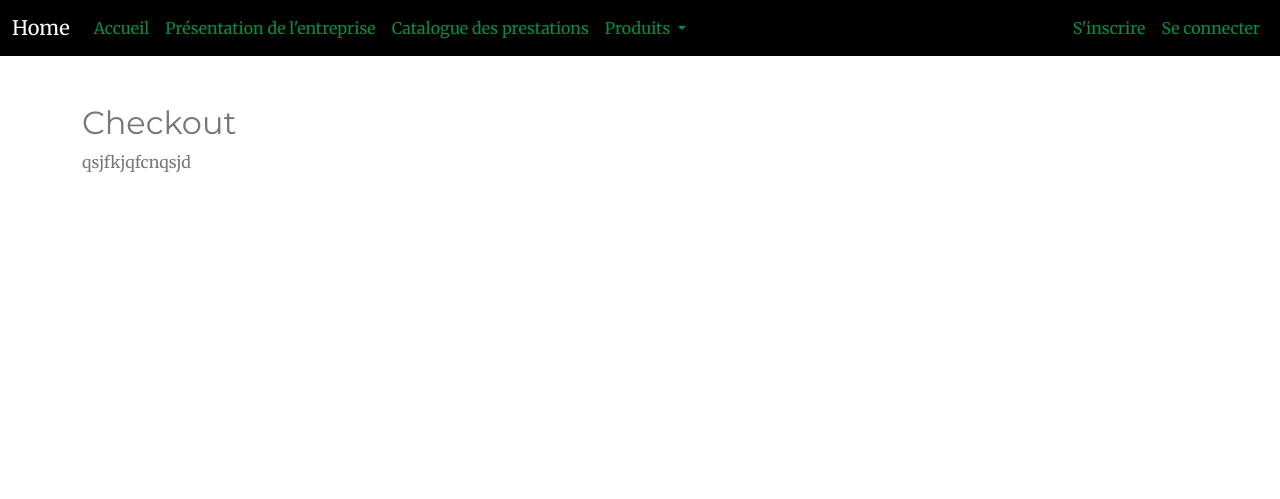
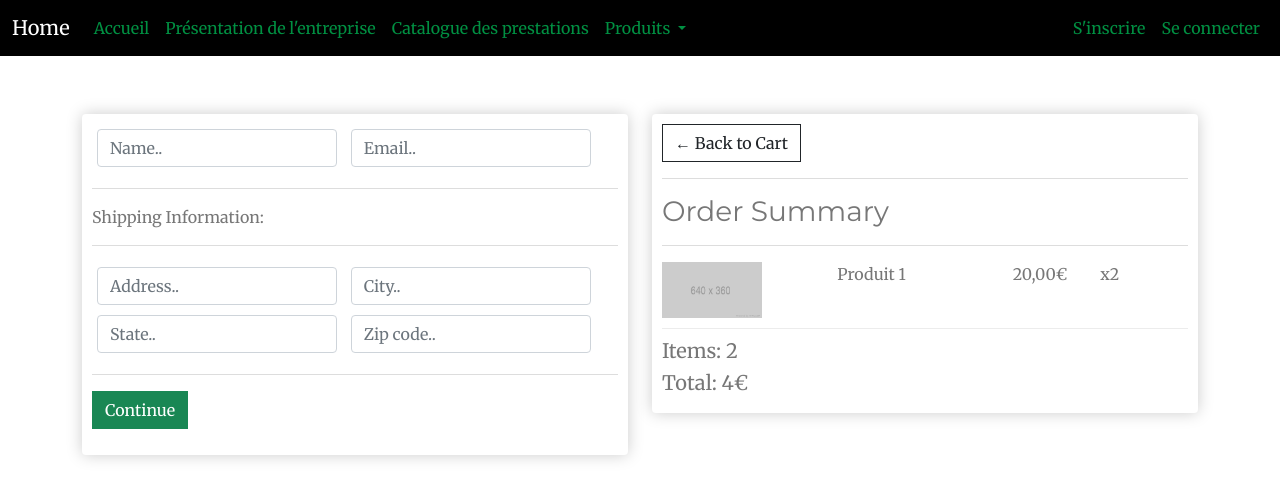
Before and after one commit to Aleks512/Ventalis, a Django app: page /checkout/ in a window 1280 px wide. Shown: the top 499 px of the page. Run offline with Django 4.2, Linux system fonts and the light colour scheme; some libraries are stand-ins or nearby versions.

Commit message:
checkout.html

```diff
--- a/store/templates/store/checkout.html
+++ b/store/templates/store/checkout.html
@@ -1,6 +1,65 @@
 {% extends "base.html" %}
 {% load static %}
 {% block content %}
-    <h2>Checkout</h2>
-qsjfkjqfcnqsjd
-{% endblock %}
+
+     <div class="row">
+		<div class="col-lg-6">
+			<div class="box-element" id="form-wrapper">
+				<form id="form">
+					<div id="user-info">
+						<div class="form-field">
+							<input required class="form-control" type="text" name="name" placeholder="Name..">
+						</div>
+						<div class="form-field">
+							<input required class="form-control" type="email" name="email" placeholder="Email..">
+						</div>
+					</div>
+
+					<div id="shipping-info">
+						<hr>
+						<p>Shipping Information:</p>
+						<hr>
+						<div class="form-field">
+							<input class="form-control" type="text" name="address" placeholder="Address..">
+						</div>
+						<div class="form-field">
+							<input class="form-control" type="text" name="city" placeholder="City..">
+						</div>
+						<div class="form-field">
+							<input class="form-control" type="text" name="state" placeholder="State..">
+						</div>
+						<div class="form-field">
+							<input class="form-control" type="text" name="zipcode" placeholder="Zip code..">
+						</div>
+					</div>
+
+					<hr>
+					<input id="form-button" class="btn btn-success btn-block" type="submit" value="Continue">
+				</form>
+			</div>
+
+			<br>
+			<div class="box-element hidden" id="payment-info">
+				<small>Paypal Options</small>
+			</div>
+
+		</div>
+
+		<div class="col-lg-6">
+			<div class="box-element">
+				<a  class="btn btn-outline-dark" href="{% url 'cart' %}">&#x2190; Back to Cart</a>
+				<hr>
+				<h3>Order Summary</h3>
+				<hr>
+				<div class="cart-row">
+					<div style="flex:2"><img class="row-image" src="{% static 'images/shop/big-product.png' %}"></div>
+					<div style="flex:2"><p>Produit 1</p></div>
+					<div style="flex:1"><p>20,00€</p></div>
+					<div style="flex:1"><p>x2</p></div>
+				</div>
+				<h5>Items:   2</h5>
+				<h5>Total:   4€ </h5>
+			</div>
+		</div>
+	</div>
+{% endblock content %}
```
